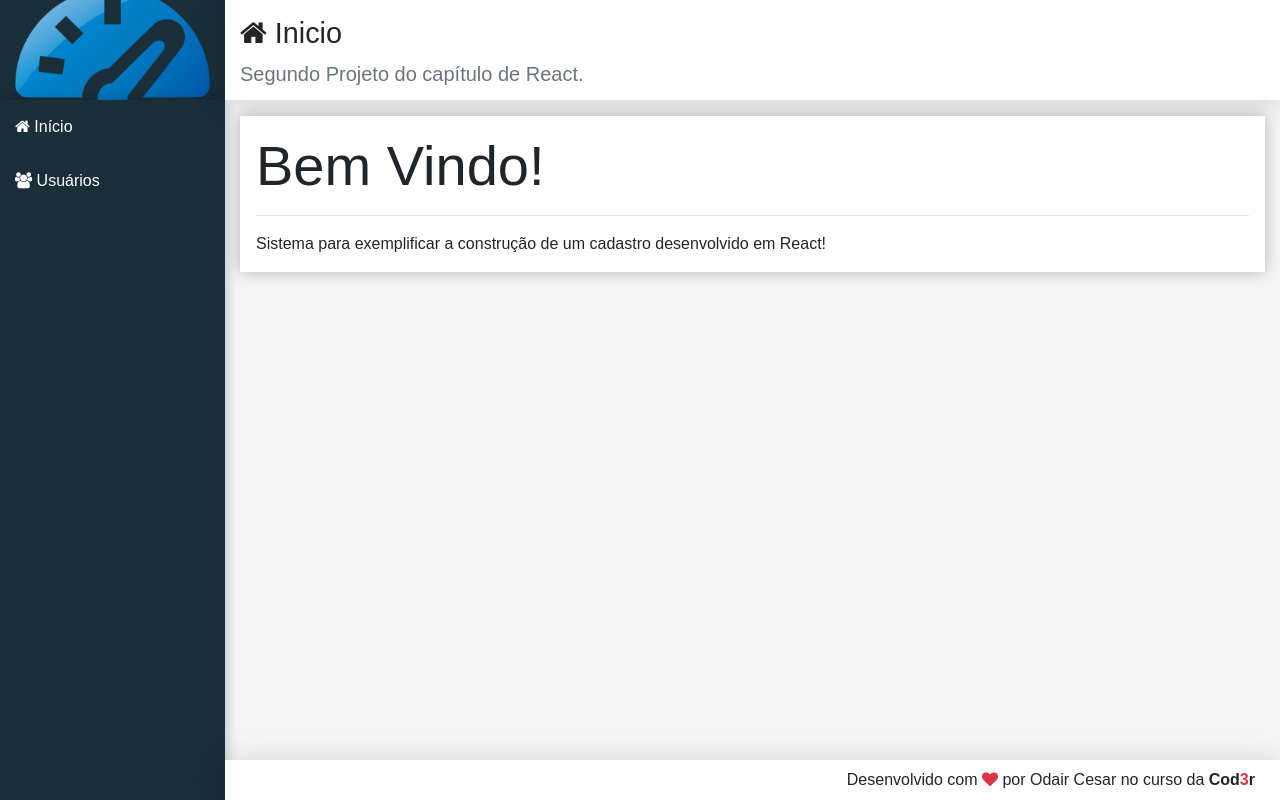
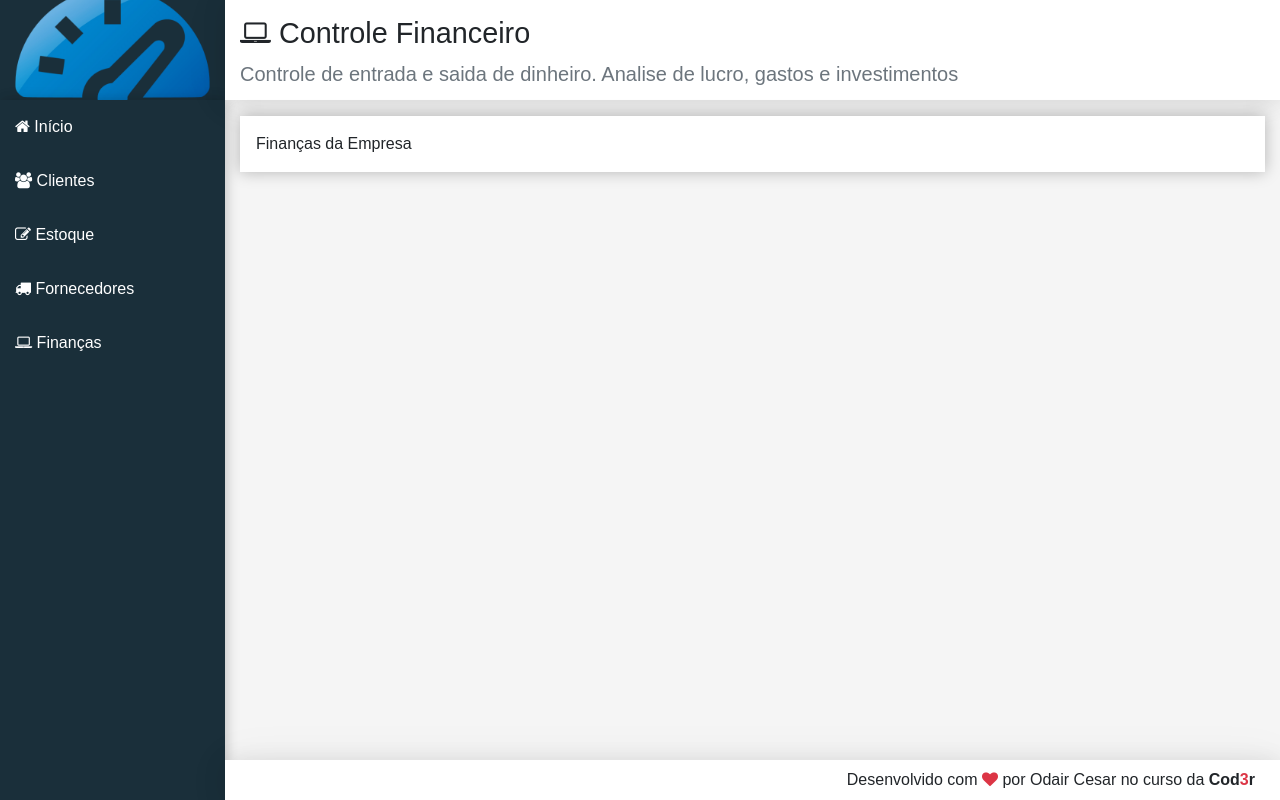
Before and after one commit to OdairCesar/dashbord.demo, a React (Create React App) app in the folder frontend/: page /#/financa in a window 1280 px wide. Before the commit this address led to /#/. Built offline with nearby package versions, Linux system fonts and the light colour scheme.

Commit message:
Estrutura base para futuros componentes

```diff
--- /dev/null
+++ b/frontend/src/components/estoque/estoque.jsx
@@ -0,0 +1,15 @@
+import React from 'react'
+import Main from '../template/Main'
+
+const headerProps = {
+    icon: 'edit',
+    title: 'Controle de Estoque',
+    subtitle: 'Toda a entrada e saida de produtos no nosso estoque'
+}
+
+export default props =>
+    <Main {...headerProps}>
+        <div>
+            Estoque
+        </div>
+    </Main>
--- /dev/null
+++ b/frontend/src/components/financa/financa.jsx
@@ -0,0 +1,15 @@
+import React from 'react'
+import Main from '../template/Main'
+
+const headerProps = {
+    icon: 'laptop',
+    title: 'Controle Financeiro',
+    subtitle: 'Controle de entrada e saida de dinheiro. Analise de lucro, gastos e investimentos'
+}
+
+export default props =>
+    <Main {...headerProps}>
+        <div>
+            Finanças da Empresa
+        </div>
+    </Main>
--- /dev/null
+++ b/frontend/src/components/fornecedor/fornecedor.jsx
@@ -0,0 +1,15 @@
+import React from 'react'
+import Main from '../template/Main'
+
+const headerProps = {
+    icon: 'truck',
+    title: 'Fornecimento de Produtos',
+    subtitle: 'Controle de compras, trocas e devolução de produtos'
+}
+
+export default props =>
+    <Main {...headerProps}>
+        <div>
+            Fornecedor
+        </div>
+    </Main>
--- a/frontend/src/components/home/Home.jsx
+++ b/frontend/src/components/home/Home.jsx
@@ -4,7 +4,7 @@ import Main from '../template/Main'
 const headerProps = {
     icon: 'home',
     title: 'Inicio',
-    subtitle: 'Segundo Projeto do capítulo de React.'
+    subtitle: 'Controle da sua aplicação'
 }
 
 export default props =>
--- a/frontend/src/components/template/Nav.jsx
+++ b/frontend/src/components/template/Nav.jsx
@@ -14,7 +14,16 @@ export default props =>
                 <i className="fa fa-home"></i> Início
             </a>
             <a href="#/users">
-                <i className="fa fa-users"></i> Usuários
+                <i className="fa fa-users"></i> Clientes
+            </a>
+            <a href="#/estoque">
+                <i className="fa fa-edit"></i> Estoque
+            </a>
+            <a href="#/fornecedor">
+                <i className="fa fa-truck"></i> Fornecedores
+            </a>
+            <a href="#/financa">
+                <i className="fa fa-laptop"></i> Finanças
             </a>
         </nav>
     </aside>
--- a/frontend/src/main/Routers.jsx
+++ b/frontend/src/main/Routers.jsx
@@ -3,10 +3,16 @@ import {Switch, Route, Redirect} from 'react-router'
 
 import Home from '../components/home/Home'
 import UserCrud from '../components/user/userCrud'
+import Fornecedor from '../components/fornecedor/fornecedor.jsx'
+import Estoque from '../components/estoque/estoque'
+import Financa from '../components/financa/financa'
 
 export default props =>
     <Switch>
         <Route exact path='/' component={Home}/>
         <Route path='/users' component={UserCrud}/>
+        <Route path='/estoque' component={Estoque}/>
+        <Route path='/fornecedor' component={Fornecedor}/>
+        <Route path='/financa' component={Financa}/>
         <Redirect from='*' to='/' />
     </Switch>
```
Also changed, not shown: 1 other file (tests, documents, lock files or other folders).
